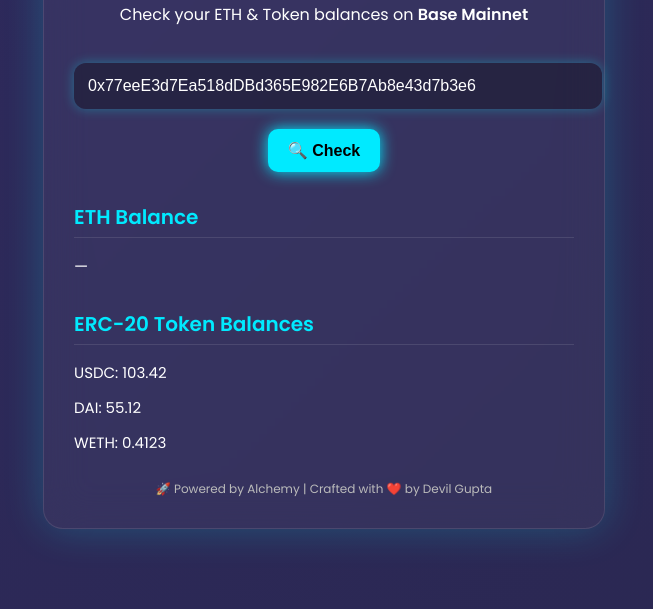
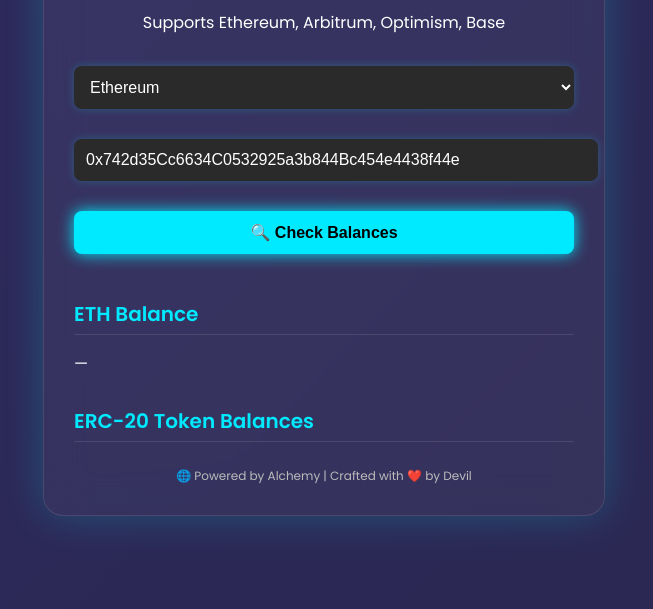
Before and after one commit to MaheshDevilG/Base-wallet, a plain HTML site: page index.html in a window 1280 px wide. Shown: the part 191-800 px from the top of the page, without its empty margins (316-969 px from the left). Drawn offline with Linux system fonts and the light colour scheme.

Commit message:
Update index.html

```diff
--- a/index.html
+++ b/index.html
@@ -3,13 +3,11 @@
 <head>
   <meta charset="UTF-8" />
   <meta name="viewport" content="width=device-width, initial-scale=1.0"/>
-  <title>🌐 Base Wallet Balance Checker</title>
+  <title>🌐 Multi-Network Wallet Checker</title>
 
-  <!-- Google Font -->
   <link href="https://fonts.googleapis.com/css2?family=Poppins:wght@400;600&display=swap" rel="stylesheet">
 
   <style>
-    /* Background */
     body {
       margin: 0;
       font-family: 'Poppins', sans-serif;
@@ -48,41 +46,40 @@
     }
 
     h1 {
-      font-size: 30px;
+      font-size: 28px;
       margin-bottom: 10px;
       color: #00eaff;
       text-shadow: 0 0 5px #00eaff;
     }
 
-    input {
+    input, select, button {
       width: 100%;
-      padding: 14px;
-      margin: 20px 0;
+      padding: 12px;
+      margin-top: 15px;
+      margin-bottom: 15px;
+      font-size: 16px;
+      border-radius: 8px;
       border: none;
-      border-radius: 12px;
-      background: rgba(0, 0, 0, 0.3);
-      color: white;
-      font-size: 16px;
       outline: none;
-      box-shadow: 0 0 12px rgba(0, 255, 255, 0.3);
+    }
+
+    input, select {
+      background-color: #2a2a2a;
+      color: #fff;
+      box-shadow: 0 0 8px rgba(0,255,255,0.2);
     }
 
     button {
-      background: #00eaff;
+      background-color: #00eaff;
       color: #000;
       font-weight: bold;
-      border: none;
-      padding: 12px 20px;
-      font-size: 16px;
-      border-radius: 10px;
       cursor: pointer;
       box-shadow: 0 0 15px #00eaff;
-      transition: all 0.3s ease;
+      transition: 0.3s;
     }
 
     button:hover {
-      transform: scale(1.05);
-      box-shadow: 0 0 20px #00ffff;
+      background-color: #00c9d4;
     }
 
     .section {
@@ -100,8 +97,7 @@
 
     ul {
       list-style-type: none;
-      padding: 0;
-      margin: 0;
+      padding-left: 0;
     }
 
     li {
@@ -115,20 +111,37 @@
     }
 
     .footer {
-      margin-top: 20px;
+      margin-top: 25px;
       font-size: 12px;
       color: #bbb;
+    }
+
+    #viewMoreBtn {
+      background-color: transparent;
+      color: #00eaff;
+      font-weight: bold;
+      border: none;
+      margin-top: 10px;
+      text-decoration: underline;
+      cursor: pointer;
     }
   </style>
 </head>
 <body>
 
 <div class="card">
-  <h1>💎 Base Wallet Checker</h1>
-  <p>Check your ETH & Token balances on <strong>Base Mainnet</strong></p>
+  <h1>💎 Wallet Balance Checker</h1>
+  <p>Supports Ethereum, Arbitrum, Optimism, Base</p>
 
-  <input type="text" id="wallet" placeholder="Enter Ethereum wallet" value="0x77eeE3d7Ea518dDBd365E982E6B7Ab8e43d7b3e6">
-  <button onclick="checkBalances()">🔍 Check</button>
+  <select id="network">
+    <option value="eth">Ethereum</option>
+    <option value="arb">Arbitrum</option>
+    <option value="opt">Optimism</option>
+    <option value="base">Base</option>
+  </select>
+
+  <input type="text" id="wallet" placeholder="Enter Ethereum wallet address" value="0x742d35Cc6634C0532925a3b844Bc454e4438f44e">
+  <button onclick="checkBalances()">🔍 Check Balances</button>
 
   <div class="section">
     <h2>ETH Balance</h2>
@@ -138,31 +151,38 @@
   <div class="section">
     <h2>ERC-20 Token Balances</h2>
     <p id="loading" class="loading" style="display:none;">Fetching token data...</p>
-    <ul id="tokenList">
-      <li>USDC: 103.42</li>
-      <li>DAI: 55.12</li>
-      <li>WETH: 0.4123</li>
-    </ul>
+    <ul id="tokenList"></ul>
+    <button id="viewMoreBtn" style="display:none;" onclick="showAllTokens()">View More</button>
   </div>
 
   <div class="footer">
-    🚀 Powered by Alchemy | Crafted with ❤️ by Devil Gupta
+    🌐 Powered by Alchemy | Crafted with ❤️ by Devil
   </div>
 </div>
 
 <script>
-  const ALCHEMY_API_URL = 'https://base-mainnet.g.alchemy.com/v2/xHFUtFcnGauzLjlis6SuTYvp4hm1bEfK';
+  const API_KEY = 'xHFUtFcnGauzLjlis6SuTYvp4hm1bEfK';
+
+  const NETWORK_URLS = {
+    eth: `https://eth-mainnet.g.alchemy.com/v2/${API_KEY}`,
+    arb: `https://arb-mainnet.g.alchemy.com/v2/${API_KEY}`,
+    opt: `https://opt-mainnet.g.alchemy.com/v2/${API_KEY}`,
+    base: `https://base-mainnet.g.alchemy.com/v2/${API_KEY}`
+  };
 
   async function checkBalances() {
     const address = document.getElementById('wallet').value.trim();
+    const networkKey = document.getElementById('network').value;
+    const ALCHEMY_API_URL = NETWORK_URLS[networkKey];
+
     if (!address) return alert("Please enter a wallet address");
 
     document.getElementById('ethBalance').textContent = "⏳ Loading...";
     document.getElementById('tokenList').innerHTML = '';
     document.getElementById('loading').style.display = "block";
+    document.getElementById('viewMoreBtn').style.display = "none";
 
     try {
-      // ETH balance
       const ethRes = await fetch(ALCHEMY_API_URL, {
         method: 'POST',
         headers: { 'Content-Type': 'application/json' },
@@ -174,11 +194,10 @@
         })
       });
       const ethData = await ethRes.json();
-      const ethWei = BigInt(ethData.result);
-      const eth = Number(ethWei) / 1e18;
-      document.getElementById('ethBalance').textContent = eth.toFixed(6) + " ETH";
+      const ethInWei = BigInt(ethData.result);
+      const ethInEther = Number(ethInWei) / 1e18;
+      document.getElementById('ethBalance').textContent = ethInEther.toFixed(6) + " ETH";
 
-      // ERC-20 tokens
       const tokenRes = await fetch(ALCHEMY_API_URL, {
         method: 'POST',
         headers: { 'Content-Type': 'application/json' },
@@ -191,14 +210,16 @@
       });
 
       const tokenData = await tokenRes.json();
-      const tokens = tokenData.result.tokenBalances;
+      const tokens = tokenData.result.tokenBalances.filter(t => BigInt(t.tokenBalance || 0) > 0n);
       const tokenList = document.getElementById('tokenList');
+      const viewMoreBtn = document.getElementById('viewMoreBtn');
       tokenList.innerHTML = '';
+
+      let rendered = 0;
+      let hidden = [];
 
       for (const token of tokens) {
         const balance = BigInt(token.tokenBalance || 0);
-        if (balance === 0n) continue;
-
         let decimals = 18;
         let symbol = token.contractAddress.slice(0, 6) + "...";
 
@@ -218,29 +239,45 @@
             decimals = parseInt(meta.result.decimals || 18);
             symbol = meta.result.symbol || symbol;
           }
-        } catch (e) {
-          console.warn("Metadata failed for", token.contractAddress);
-        }
+        } catch (e) {}
 
         const human = Number(balance) / 10 ** decimals;
         const li = document.createElement('li');
         li.textContent = `${symbol}: ${human.toFixed(4)}`;
-        tokenList.appendChild(li);
+
+        if (rendered < 5) {
+          tokenList.appendChild(li);
+        } else {
+          li.style.display = "none";
+          hidden.push(li);
+          tokenList.appendChild(li);
+        }
+        rendered++;
       }
 
-      if (!tokenList.hasChildNodes()) {
+      if (hidden.length > 0) {
+        viewMoreBtn.style.display = 'inline-block';
+      }
+
+      if (tokens.length === 0) {
         const li = document.createElement('li');
-        li.textContent = "No tokens found.";
+        li.textContent = "No ERC-20 tokens found.";
         tokenList.appendChild(li);
       }
 
     } catch (err) {
-      alert("Error fetching balances. Try again.");
+      alert("Error fetching balances. Please try again.");
       console.error(err);
     }
 
     document.getElementById('loading').style.display = "none";
   }
+
+  function showAllTokens() {
+    const items = document.querySelectorAll('#tokenList li');
+    items.forEach(item => item.style.display = 'block');
+    document.getElementById('viewMoreBtn').style.display = 'none';
+  }
 </script>
 
 </body>
```
